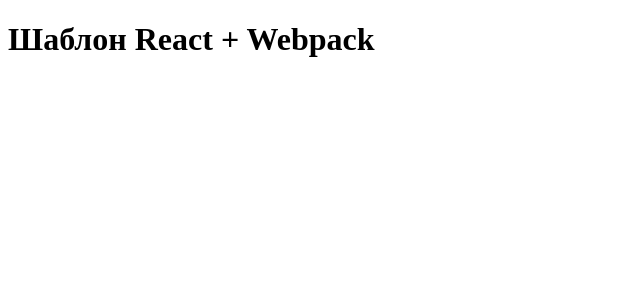
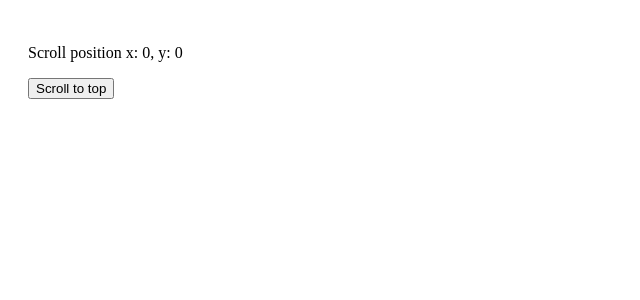
Before and after one commit to Dekarontohos/React_Middle, a React app: page / in a window 1280 px wide. Shown: the top 300 px of the page, without its empty margins (0-640 px from the left). Built offline with nearby package versions, Linux system fonts and the light colour scheme.

Commit message:
feat: realise additional task 1

```diff
--- a/src/App.jsx
+++ b/src/App.jsx
@@ -1,5 +1,17 @@
 import React from 'react';
+import { useWindowScroll } from './hooks/useWindowScroll';
 
-const App = () => <h1>Шаблон React + Webpack</h1>;
+function Demo() {
+  const [scroll, scrollTo] = useWindowScroll();
 
-export default App;
+  return (
+    <div style={{ height: '200vh', padding: 20, marginTop: scroll.y, marginRight: scroll.x }}>
+      <p>
+        Scroll position x: {scroll.x}, y: {scroll.y}
+      </p>
+      <button onClick={() => scrollTo({ y: 0 })}>Scroll to top</button>
+    </div>
+  );
+}
+
+export default Demo;
--- /dev/null
+++ b/src/hooks/useWindowEvent.jsx
@@ -0,0 +1,15 @@
+import { useEffect } from 'react';
+
+export function useWindowEvent(type, listener, options) {
+  useEffect(() => {
+    if (typeof window === 'undefined') {
+      return;
+    }
+
+    window.addEventListener(type, listener, options);
+
+    return () => {
+      window.removeEventListener(type, listener, options);
+    };
+  }, [type, listener, options]);
+}
--- /dev/null
+++ b/src/hooks/useWindowScroll.jsx
@@ -0,0 +1,30 @@
+import { useState, useCallback } from 'react';
+import { useWindowEvent } from './useWindowEvent';
+
+export function useWindowScroll() {
+  const [scroll, setScroll] = useState({
+    x: typeof window !== 'undefined' ? window.scrollX : 0,
+    y: typeof window !== 'undefined' ? window.scrollY : 0,
+  });
+
+  const onScroll = useCallback(() => {
+    setScroll({
+      x: window.scrollX,
+      y: window.scrollY,
+    });
+  }, []);
+
+  useWindowEvent('scroll', onScroll);
+
+  const scrollTo = useCallback(({ x = scroll.x, y = scroll.y }) => {
+    if (typeof window !== 'undefined') {
+      window.scrollTo({
+        top: y,
+        left: x,
+        behavior: 'auto',
+      });
+    }
+  }, [scroll]);
+
+  return [scroll, scrollTo];
+}
```
